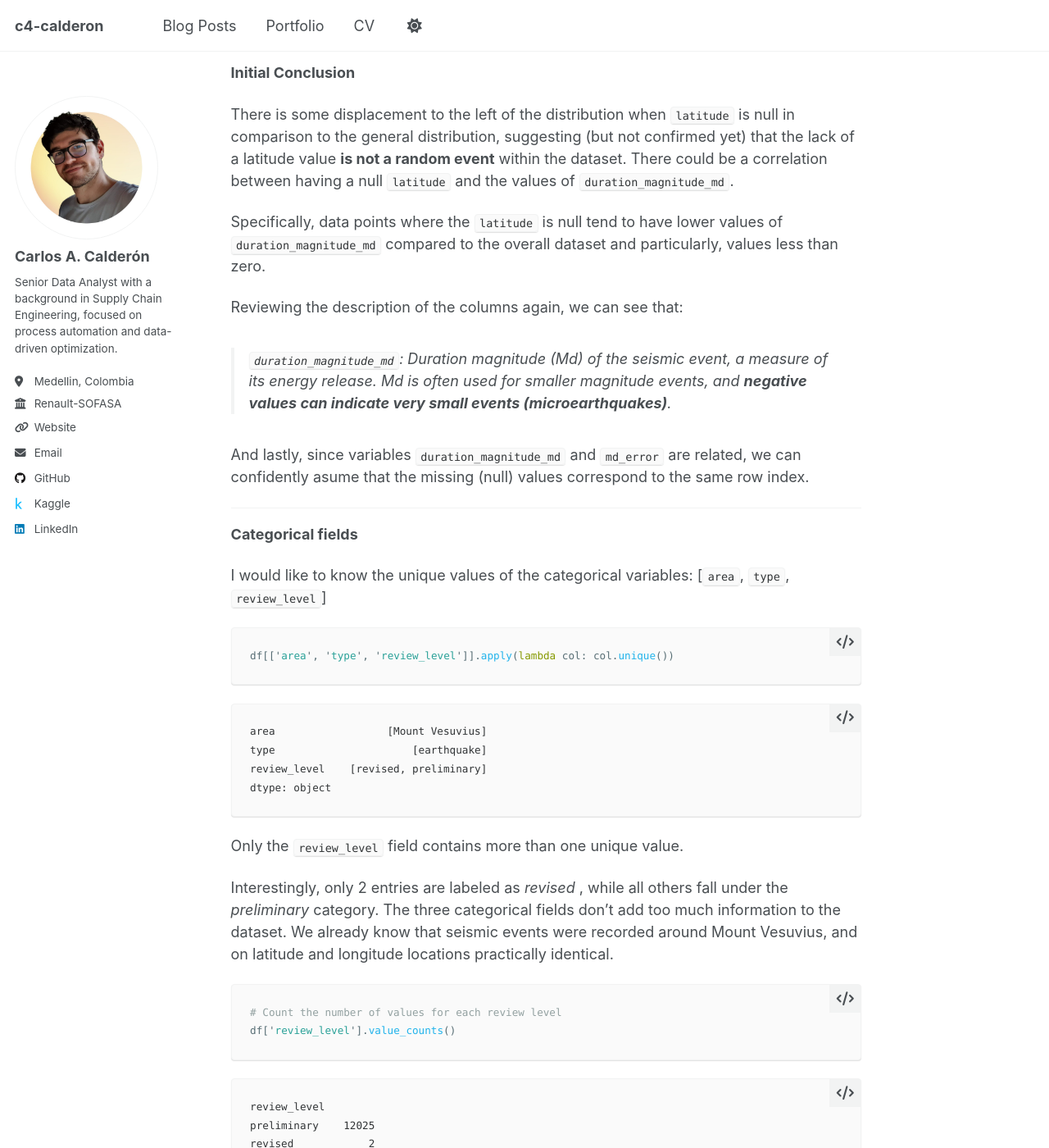
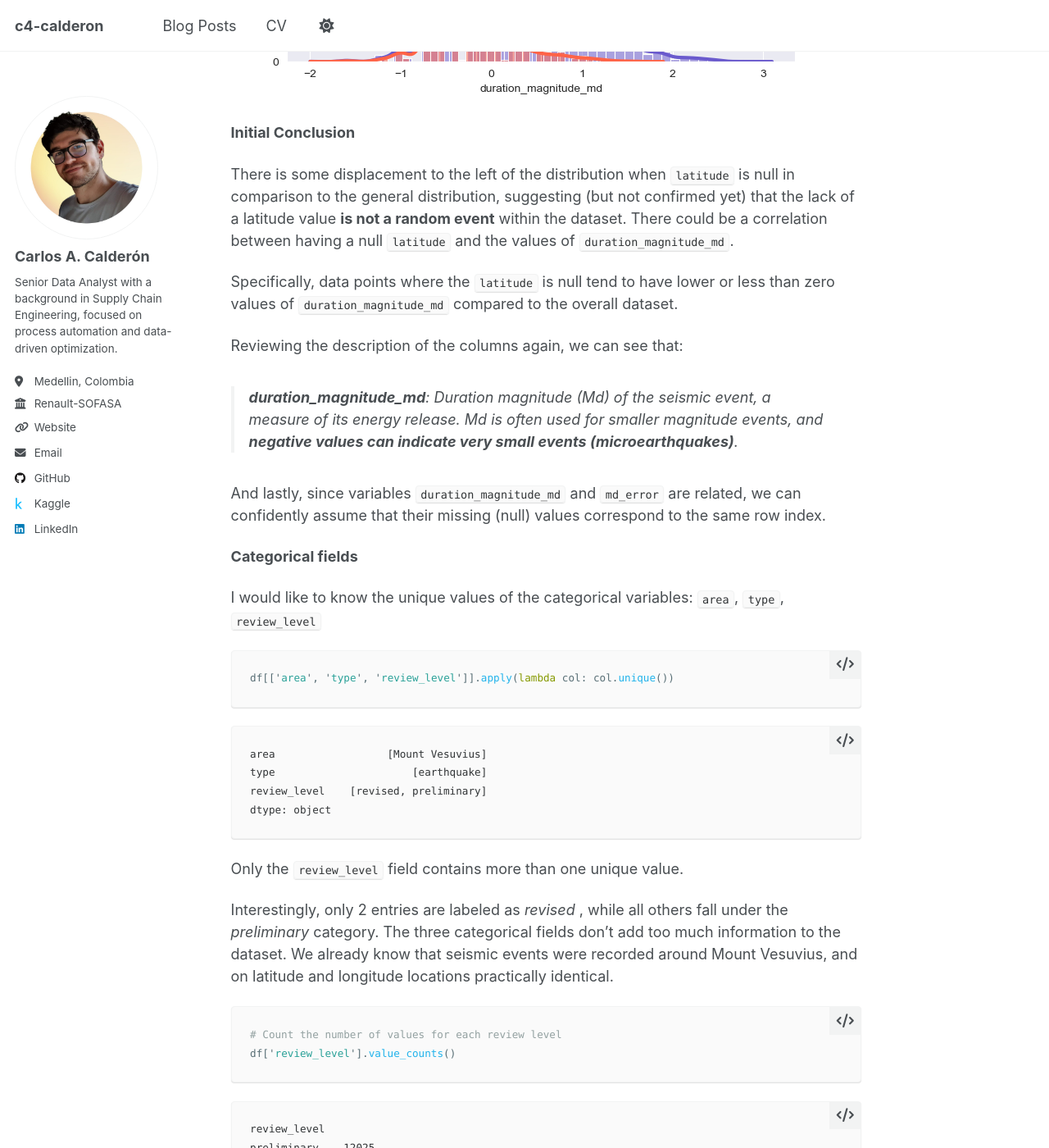
Before and after one commit to c4-calderon/c4-calderon.github.io, a Jekyll site: the page built from _posts/2025-07-03-Seismic-Events-at-Mount-Vesuvius.md, in a window 1280 px wide and 1400 px high, scrolled down 11518 px. Shown: the whole window at 82% size. Built offline with Jekyll 4.4.1, drawn with Linux system fonts in a browser that asks for light colours; a script that is not in the unit is left out; some of the changed text lies outside the part shown.

Commit message:
Update navigation.yml to comment out portfolio link. Enhance Mount Vesuvius markdown post with clearer data source references and improved formatting for readability.

````diff
--- a/Gemfile
+++ b/Gemfile
@@ -4,8 +4,8 @@
 gem "github-pages", group: :jekyll_plugins
 
 
-## Comment out the following when committing to GitHub
-## Uncomment when using bundler locally
+# # Comment out the following when committing to GitHub
+# # Uncomment when using bundler locally
 # source 'https://rubygems.org'
 
 # gem 'jekyll', '~> 3.10.0'
--- a/_data/navigation.yml
+++ b/_data/navigation.yml
@@ -20,8 +20,8 @@
   # - title: "Teaching"
   #   url: /teaching/
 
-  - title: "Portfolio"
-    url: /portfolio/
+  # - title: "Portfolio"
+  #   url: /portfolio/
 
   - title: "CV"
     url: /cv/
--- a/_posts/2025-07-03-Seismic-Events-at-Mount-Vesuvius.md
+++ b/_posts/2025-07-03-Seismic-Events-at-Mount-Vesuvius.md
@@ -401,7 +405,7 @@
     ✅ All index sets are equal
 
 
-💡 Why use `set()` to compare lists of indexes?
+**💡 Why use `set()` to compare lists of indexes?**
 
 When you compare lists or indexes using `==`, order matters. For example:
 ```
@@ -733,19 +737,17 @@
 
 There is some displacement to the left of the distribution when `latitude` is null in comparison to the general distribution, suggesting (but not confirmed yet) that the lack of a latitude value **is not a random event** within the dataset. There could be a correlation between having a null `latitude` and the values of  `duration_magnitude_md`.
 
-Specifically, data points where the `latitude` is null tend to have lower values of `duration_magnitude_md` compared to the overall dataset and particularly, values less than zero.
+Specifically, data points where the `latitude` is null tend to have lower or less than zero values of `duration_magnitude_md` compared to the overall dataset.
 
 Reviewing the description of the columns again, we can see that:
 
->  `duration_magnitude_md`: Duration magnitude (Md) of the seismic event, a measure of its energy release. Md is often used for smaller magnitude events, and **negative values can indicate very small events (microearthquakes)**.
+>  **duration_magnitude_md**: Duration magnitude (Md) of the seismic event, a measure of its energy release. Md is often used for smaller magnitude events, and **negative values can indicate very small events (microearthquakes)**.
 
-And lastly, since variables `duration_magnitude_md` and `md_error` are related, we can confidently asume that the missing (null) values correspond to the same row index.
-
----
+And lastly, since variables `duration_magnitude_md` and `md_error` are related, we can confidently assume that their missing (null) values correspond to the same row index.
 
 **Categorical fields**
 
-I would like to know the unique values of the categorical variables: [`area`, `type`, `review_level`]
+I would like to know the unique values of the categorical variables: `area`, `type`, `review_level`
 
 
 ```python
@@ -947,7 +949,7 @@
 </div>
 
 
-Then, create line plots for each time frame: yearly, quarterly, monthly, weekly and daily.
+Then, create line plots for each time frame: _yearly, quarterly, monthly, weekly_ and _daily_.
 
 
 ```python
@@ -1033,7 +1035,7 @@
 **2. Total Events per Quarter:**
 This chart breaks down the yearly trend and reveals more detailed seasonal or periodic patterns.
 
-* Volatility: The quarterly data is much more volatile than the annual data. It shows that the increase in yearly events is not a smooth process but is driven by * specific quarters with very high activity.
+* Volatility: The quarterly data is much more volatile than the annual data. It shows that the increase in yearly events is not a smooth process but is driven by specific quarters with very high activity.
 
 * Identifying Peaks: The 2018 annual peak is clearly attributable to very high activity in the second and third quarters.
 
````
Also changed, not shown: other parts of _posts/2025-07-03-Seismic-Events-at-Mount-Vesuvius.md (+22 -18 lines).
